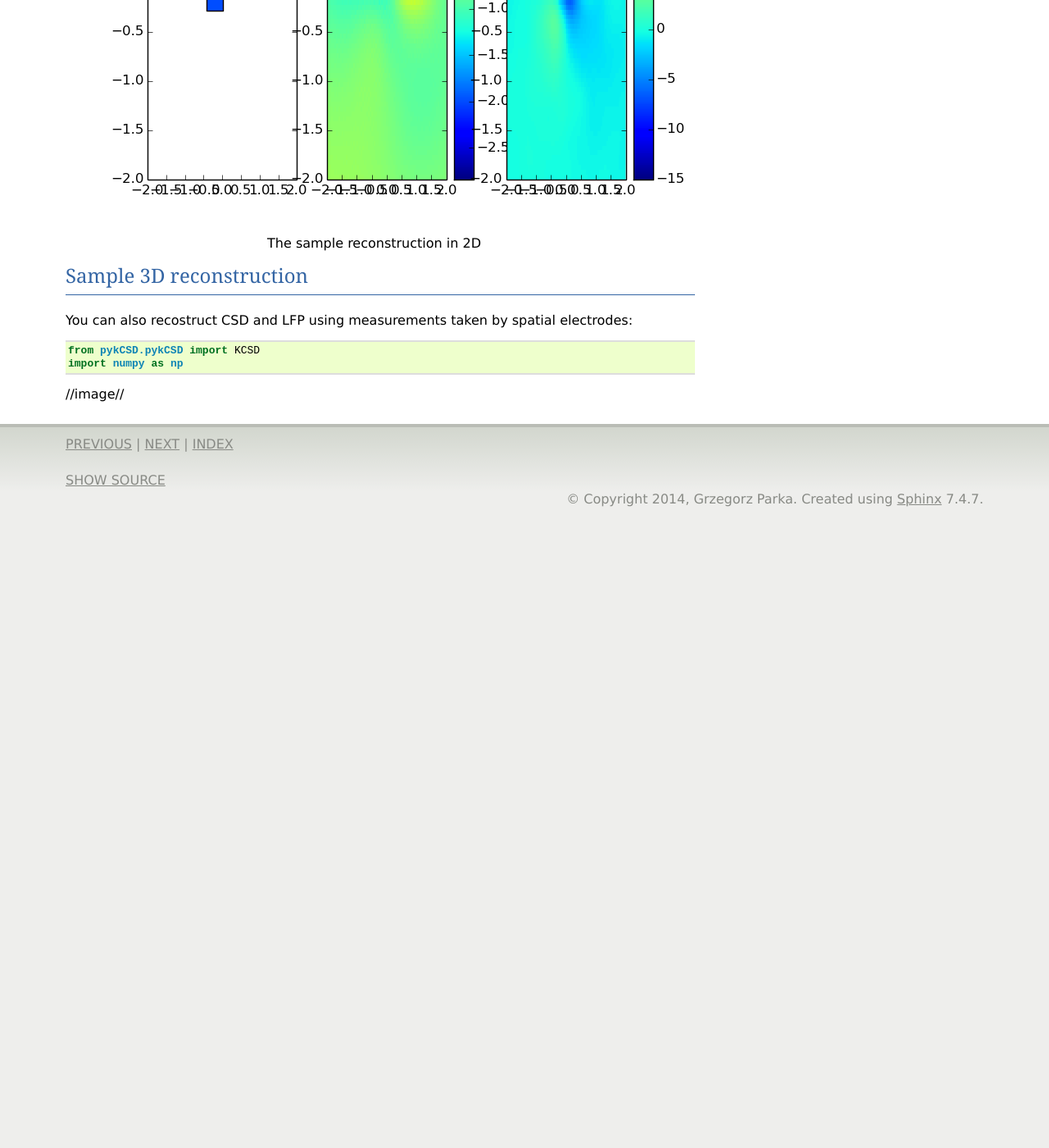
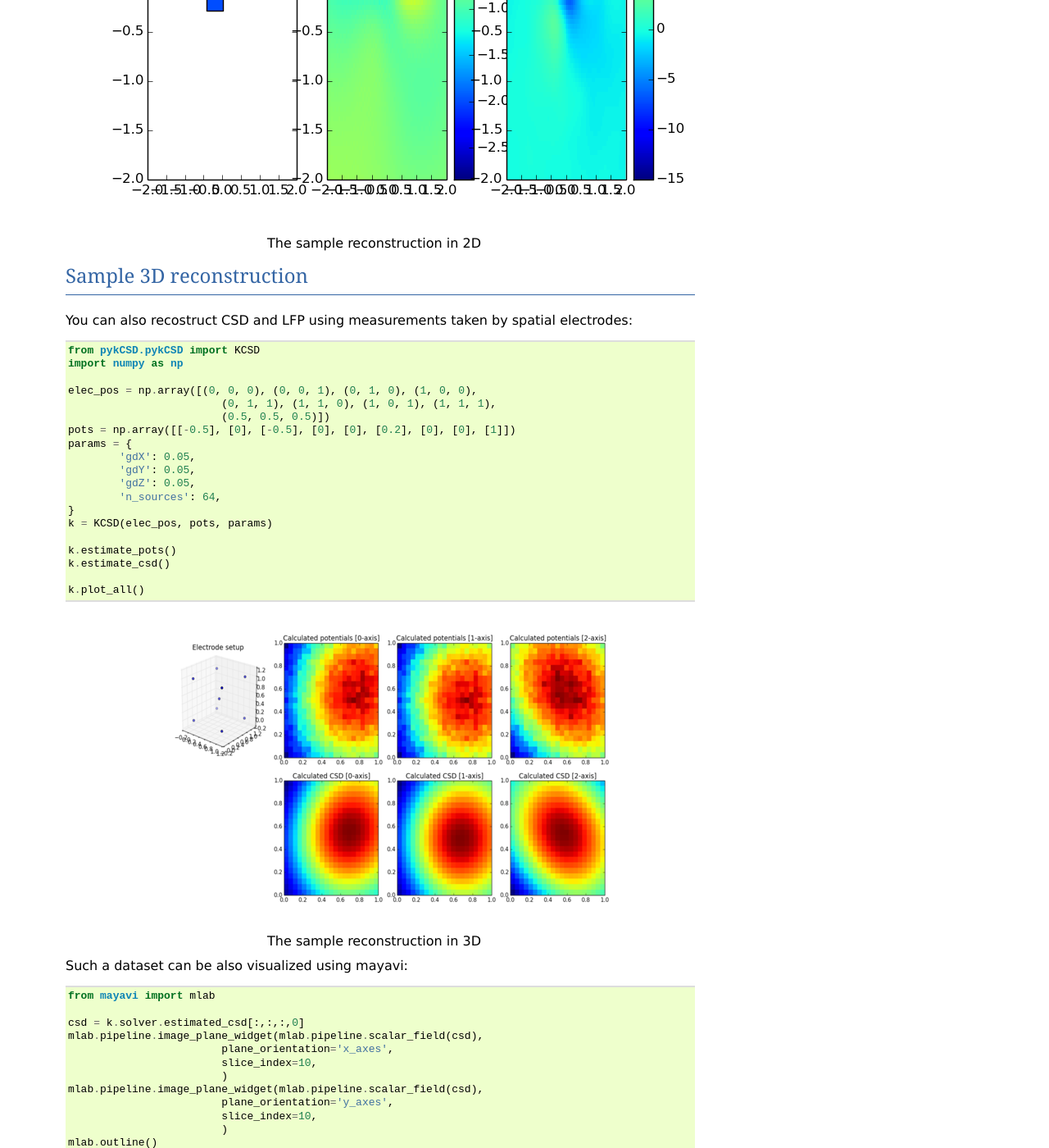
Before and after one commit to INCF/pykCSD, a Sphinx documentation site: the page built from docs/usecases.rst, in a window 1280 px wide and 1400 px high, scrolled down 3023 px. Shown: the whole window at 82% size. Built offline with Sphinx 7.4.7, drawn with Linux system fonts in a browser that asks for light colours; before the commit the page ends 3653 px from its top, so only the background shows below that; some of the changed text lies outside the part shown.

Commit message:
improving use cases section in documentation

```diff
--- a/docs/usecases.rst
+++ b/docs/usecases.rst
@@ -100,4 +100,46 @@ You can also recostruct CSD and LFP using measurements taken by spatial electrod
 	from pykCSD.pykCSD import KCSD
 	import numpy as np
 
-//image//
+	elec_pos = np.array([(0, 0, 0), (0, 0, 1), (0, 1, 0), (1, 0, 0),
+				(0, 1, 1), (1, 1, 0), (1, 0, 1), (1, 1, 1),
+				(0.5, 0.5, 0.5)])
+	pots = np.array([[-0.5], [0], [-0.5], [0], [0], [0.2], [0], [0], [1]])
+	params = {
+		'gdX': 0.05,
+		'gdY': 0.05,
+		'gdZ': 0.05,
+		'n_sources': 64,
+	}
+	k = KCSD(elec_pos, pots, params)
+
+	k.estimate_pots()
+	k.estimate_csd()
+
+	k.plot_all()
+
+
+.. figure::  _static/kcsd3d_2doc.png
+   :align:   center
+
+   The sample reconstruction in 3D
+
+
+Such a dataset can be also visualized using mayavi::
+
+	from mayavi import mlab
+
+	csd = k.solver.estimated_csd[:,:,:,0]
+	mlab.pipeline.image_plane_widget(mlab.pipeline.scalar_field(csd),
+				plane_orientation='x_axes',
+				slice_index=10,
+				)
+	mlab.pipeline.image_plane_widget(mlab.pipeline.scalar_field(csd),
+				plane_orientation='y_axes',
+				slice_index=10,
+				)
+	mlab.outline()
+
+.. figure::  _static/kcsd3d_mayavi2.png
+   :align:   center
+
+   The same reconstruction visualized with mayavi
```
Also changed, not shown: docs/_static/kcsd3d_2doc.png (added), docs/_static/kcsd3d_doc.png (added), docs/_static/kcsd3d_mayavi.png (added), docs/_static/kcsd3d_mayavi2.png (added), 1 other file.
